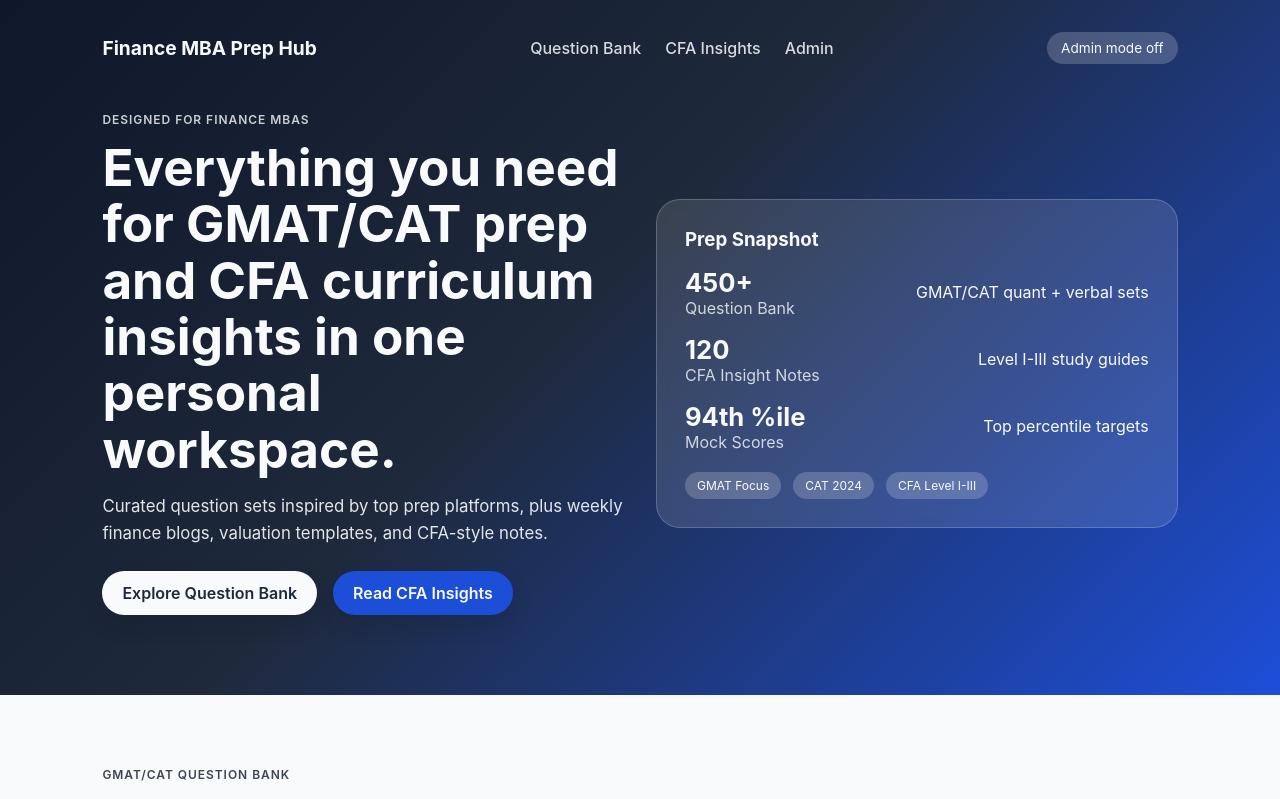
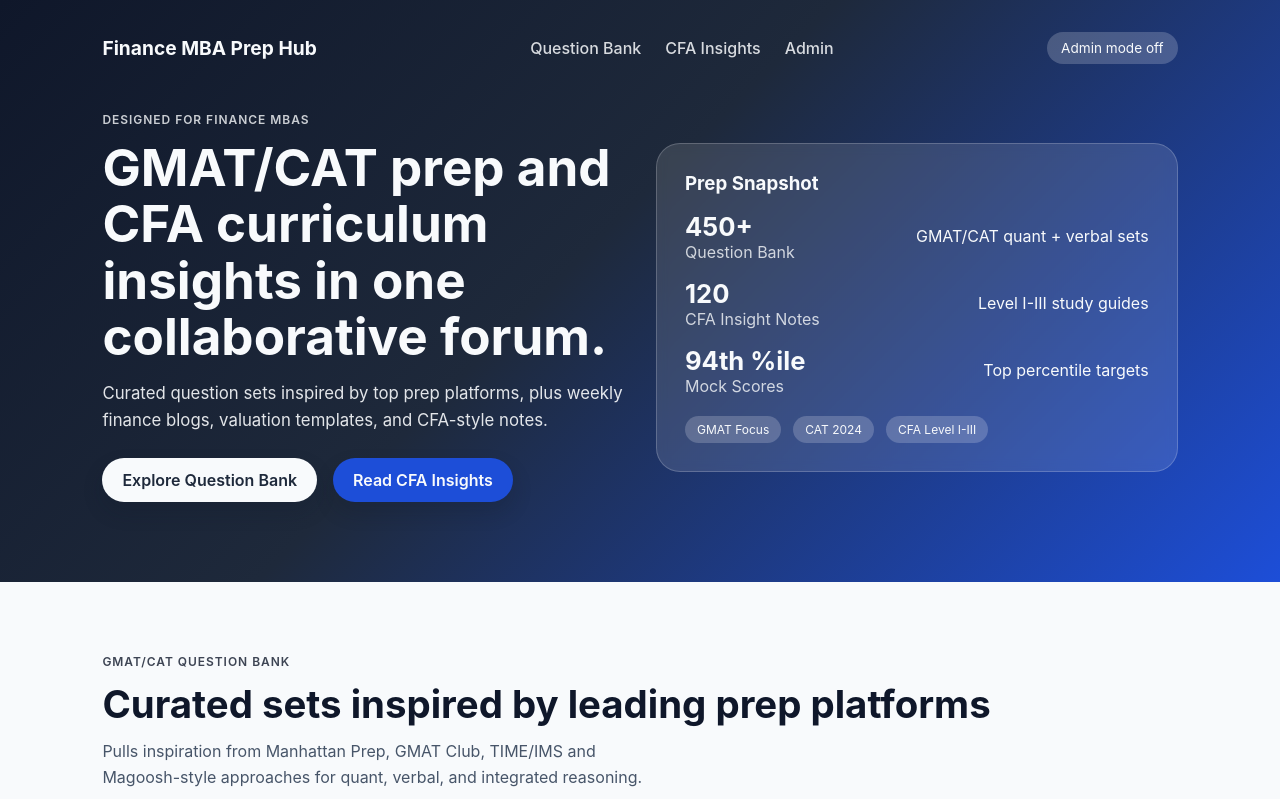
Before and after one commit to sv2901/Finance-Website, a React (Vite) app: page / in a window 1280 px wide. Shown: the top 799 px of the page. Built offline with nearby package versions, Linux system fonts and the light colour scheme.

Commit message:
Refined hero headline

```diff
--- a/src/App.jsx
+++ b/src/App.jsx
@@ -177,8 +177,8 @@
           <div>
             <p className="eyebrow">Designed for Finance MBAs</p>
             <h1>
-              Everything you need for GMAT/CAT prep and CFA curriculum insights in one
-              personal workspace.
+              GMAT/CAT prep and CFA curriculum insights in one
+              collaborative forum.
             </h1>
             <p className="subtitle">
               Curated question sets inspired by top prep platforms, plus weekly finance blogs,
```
Also changed, not shown: 1 other file (tests, documents, lock files or other folders).
